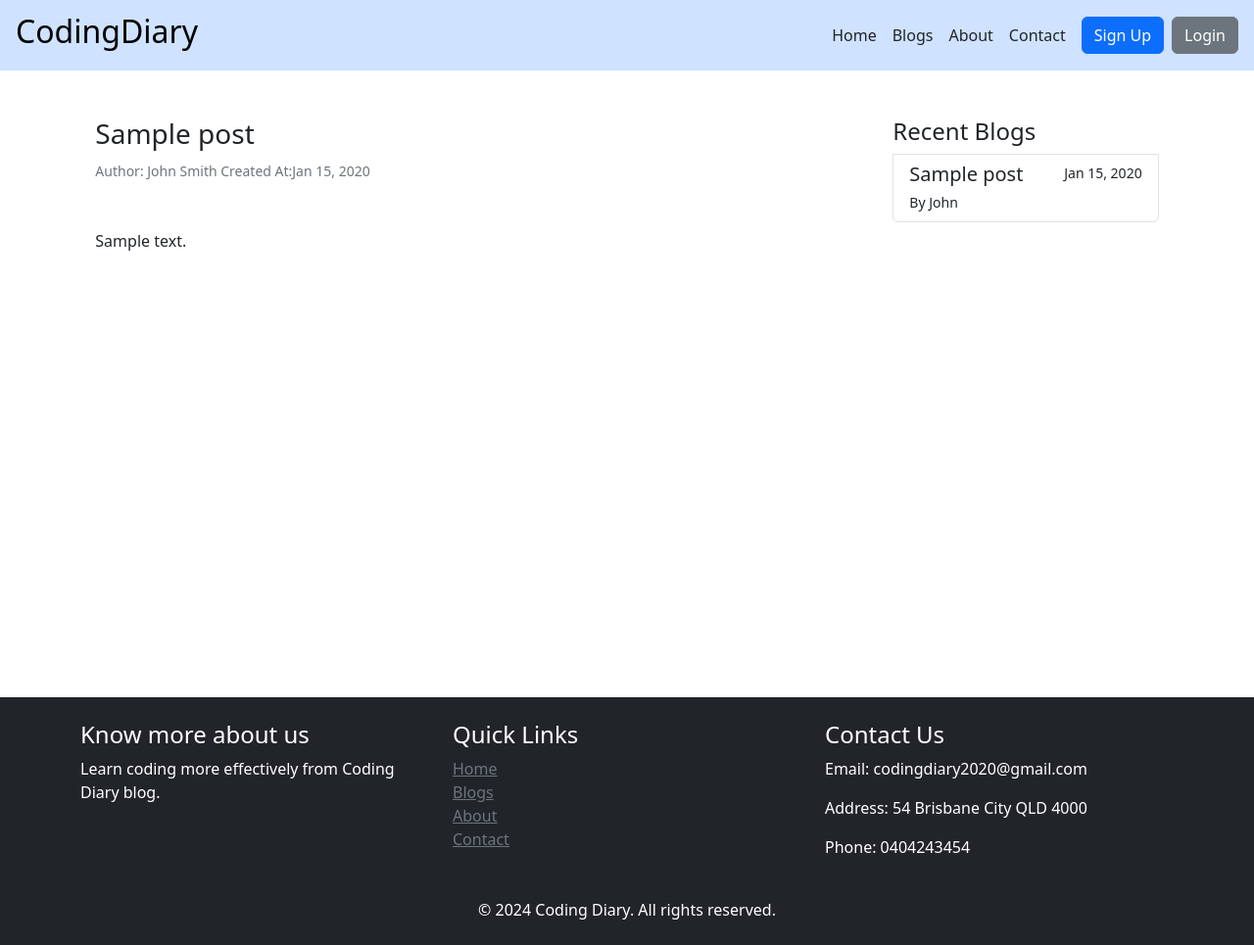
After one commit to dev-dauth2026/coding-diary, a Laravel app: page /account/blog in a window 1280 px wide. The commit adds this page. Shown: the whole page at 98% size. Run offline with Laravel 12, Linux system fonts and the light colour scheme; tables that the repository leaves empty hold one stand-in row (values such as "Sample post"); parts of the project's set-up code (start-up, migrations or seed data) failed here and were passed over.

Commit message:
created user layout and user blog page

```diff
--- a/app/Http/Controllers/LoginController.php
+++ b/app/Http/Controllers/LoginController.php
@@ -2,6 +2,7 @@
 
 namespace App\Http\Controllers;
 
+use App\Models\Post;
 use App\Models\User;
 use Illuminate\Http\Request;
 use Illuminate\Support\Facades\Auth;
@@ -86,4 +87,6 @@ class LoginController extends Controller
 
 
 
+
+
 }
--- /dev/null
+++ b/app/Http/Controllers/PostController.php
@@ -0,0 +1,15 @@
+<?php
+
+namespace App\Http\Controllers;
+
+use App\Models\Post;
+use Illuminate\Http\Request;
+
+class PostController extends Controller
+{
+    public function blog(){
+        $posts = Post::orderBy('created_at','DESC')->get();
+        $latestPost = Post::latest()->first();
+        return view('blog',['allBlogs'=>$posts,'latestPost'=> $latestPost]);
+    }
+}
--- /dev/null
+++ b/resources/views/blog.blade.php
@@ -0,0 +1,41 @@
+<x-user-layout>
+    <div class=" d-flex  justify-content-center p-5" style="min-height:80vh">
+        <div class="col-11 ">
+            @if ($allBlogs->isEmpty())
+            <p>No blogs found.</p>
+        @else
+        <div class="row ">
+            <div class="d-flex justify-content-between">
+                <div class="latestBlog col-8">
+                    @if ($latestPost)
+                        <div class="heading mb-5">
+                            <h3>{{$latestPost->title}} </h3>
+                            <small class="text-secondary">Author: John Smith Created At:{{ $latestPost->created_at->format('M d, Y') }} </small>
+                        </div>
+
+                        <p>{{$latestPost->content}} </p>
+
+                    @endif
+                </div>
+                <div class="list-group col-3">
+                    <h4 class="">Recent Blogs</h4>
+                    @foreach ($allBlogs as $post)
+
+                        <a href="" class="list-group-item list-group-item-action">
+                            <div class="d-flex w-100 justify-content-between">
+                                <h5 class="mb-1">{{ $post->title }}</h5>
+                                <small>{{ $post->created_at->format('M d, Y') }}</small>
+                            </div>
+                            <small>By John</small>
+                        </a>
+                    @endforeach
+                </div>
+            </div>
+
+        </div>
+
+        @endif
+        </div>
+
+    </div>
+</x-user-layout>
--- a/resources/views/components/user-layout.blade.php
+++ b/resources/views/components/user-layout.blade.php
@@ -23,7 +23,7 @@
                     <a class="nav-link text-dark" href="/">Home</a>
                 </li>
                 <li class="nav-item">
-                    <a class="nav-link text-dark" href="#">Blogs</a>
+                    <a class="nav-link text-dark" href="{{route('account.blog')}}">Blogs</a>
                 </li>
                 <li class="nav-item">
                     <a class="nav-link text-dark" href="{{route('account.about')}}">About</a>
--- a/routes/web.php
+++ b/routes/web.php
@@ -1,9 +1,10 @@
 <?php
-use App\Http\Controllers\admin\BlogsController;
-use App\Http\Controllers\admin\PostController;
 use Illuminate\Support\Facades\Route;
+use App\Http\Controllers\PostController;
+use App\Http\Controllers\admin\PostController as AdminPostController;
 use App\Http\Controllers\LoginController;
 use App\Http\Controllers\DashboardController;
+use App\Http\Controllers\admin\BlogsController;
 use App\Http\Controllers\admin\LoginController as AdminLoginController;
 use App\Http\Controllers\admin\DashboardController as AdminDashboardController;
 
@@ -23,6 +24,7 @@ Route::group(['prefix'=>'account'],function(){
         Route::post('register', [LoginController::class, 'processRegister'])->name('account.processRegister');
         Route::get('about', [LoginController::class, 'about'])->name('account.about');
         Route::get('contact', [LoginController::class, 'contact'])->name('account.contact');
+        Route::get('blog', [PostController::class, 'blog'])->name('account.blog');
 
     });
 
@@ -49,12 +51,12 @@ Route::group(['prefix'=>'admin'],function(){
         Route::get('dashboard',[AdminDashboardController::class,'dashboard'])->name('admin.dashboard');
         Route::get('createBlog',[AdminDashboardController::class,'createBlog'])->name('admin.createBlog');
         Route::post('logout',[AdminLoginController::class,'logout'])->name('admin.logout');
-        Route::get('createBlog',[PostController::class,'createBlog'])->name('admin.createBlog');
-        Route::post('createBlog',[PostController::class,'processCreateBlog'])->name('admin.processCreateBlog');
+        Route::get('createBlog',[AdminPostController::class,'createBlog'])->name('admin.createBlog');
+        Route::post('createBlog',[AdminPostController::class,'processCreateBlog'])->name('admin.processCreateBlog');
         Route::get('blogs',[BlogsController::class,'blogs'])->name('admin.blogs');
-        Route::get('editPost/{id}/edit',[PostController::class,'editPost'])->name('admin.editPost');
-        Route::post('updatePost/{id}/edit',[PostController::class,'updatePost'])->name('admin.updatePost');
-        Route::delete('post/{id}',[PostController::class,'deletePost'])->name('admin.deletePost');
+        Route::get('editPost/{id}/edit',[AdminPostController::class,'editPost'])->name('admin.editPost');
+        Route::post('updatePost/{id}/edit',[AdminPostController::class,'updatePost'])->name('admin.updatePost');
+        Route::delete('post/{id}',[AdminPostController::class,'deletePost'])->name('admin.deletePost');
 
 
     });
```
